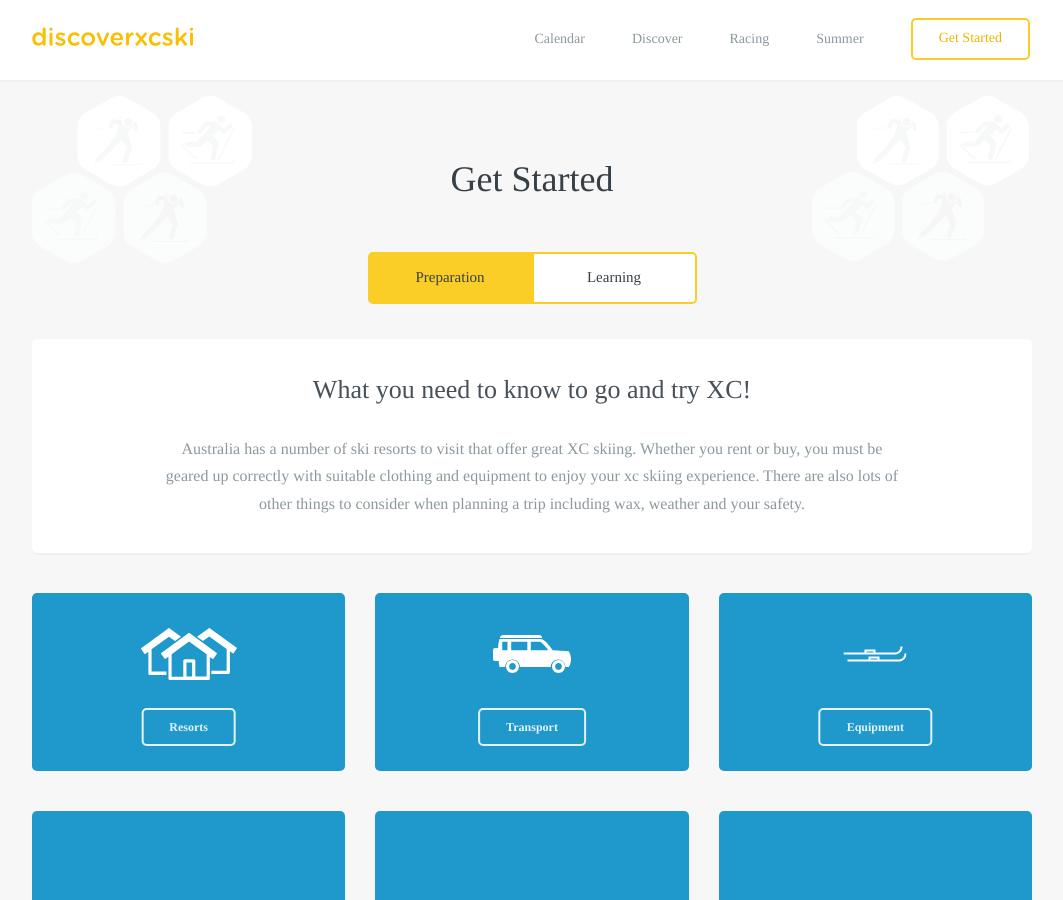
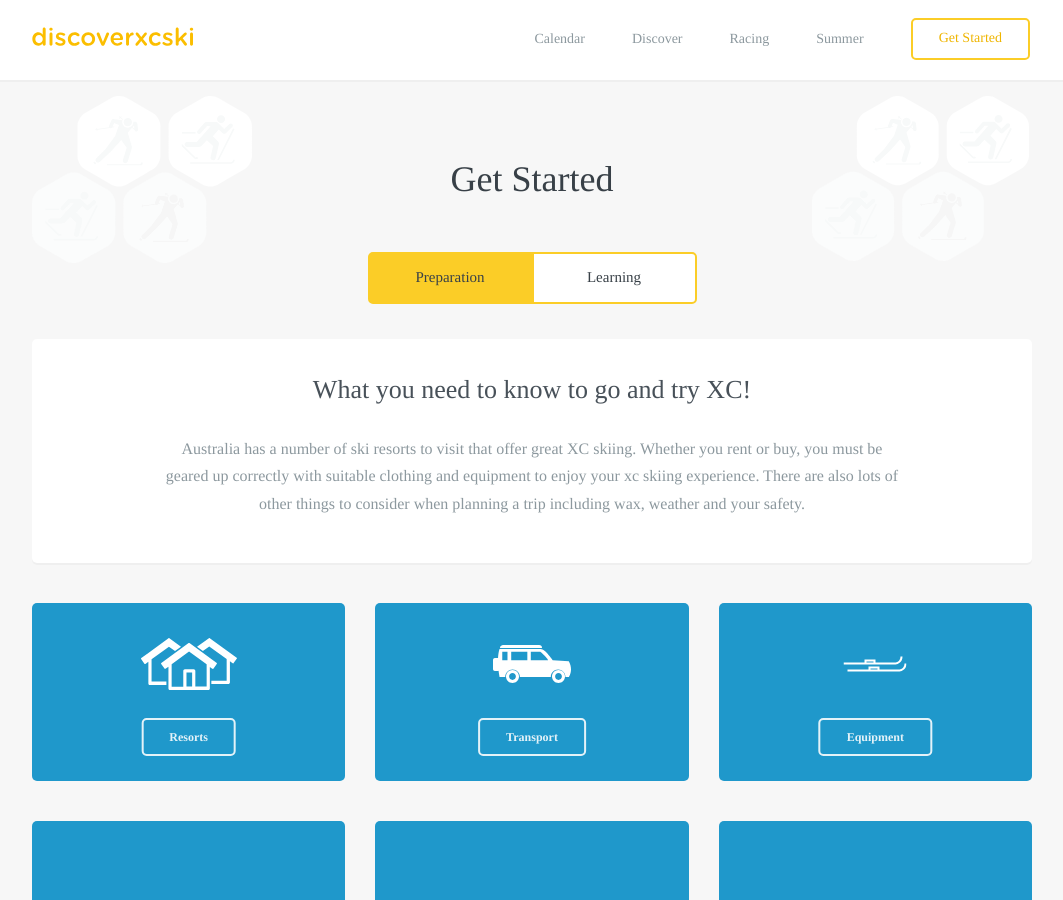
Before and after one commit to robcatto/robcatto.github.io, a Jekyll site: the page built from get-started/index.html, in a window 1280 px wide and 900 px high. Shown: the whole window, without its empty margins (108-1171 px from the left). Built offline with Jekyll 4.4.1, drawn with Linux system fonts in a browser that asks for light colours; some web fonts are replaced; Markdown is read by kramdown in place of the engine named in the settings.

Commit message:
Update index.html

```diff
--- a/get-started/index.html
+++ b/get-started/index.html
@@ -44,7 +44,7 @@ layout: default
 
       <div class="content">
         <div id="content1">
-        <section class="mobile_section" style="margin-top: 35px; margin-bottom: 0px;">
+        <section class="mobile_section" style="margin-top: 35px; margin-bottom: 0px; padding-bottom: 45px;">
                     <h3>What you need to know to go and try XC!</h3>
                     <p>Australia has a number of ski resorts to visit that offer great XC skiing.  Whether you rent or buy, you must be geared up correctly with suitable clothing and equipment to enjoy your xc skiing experience.  There are also lots of other things to consider when planning a trip including wax, weather and your safety.
                      </p>
```
